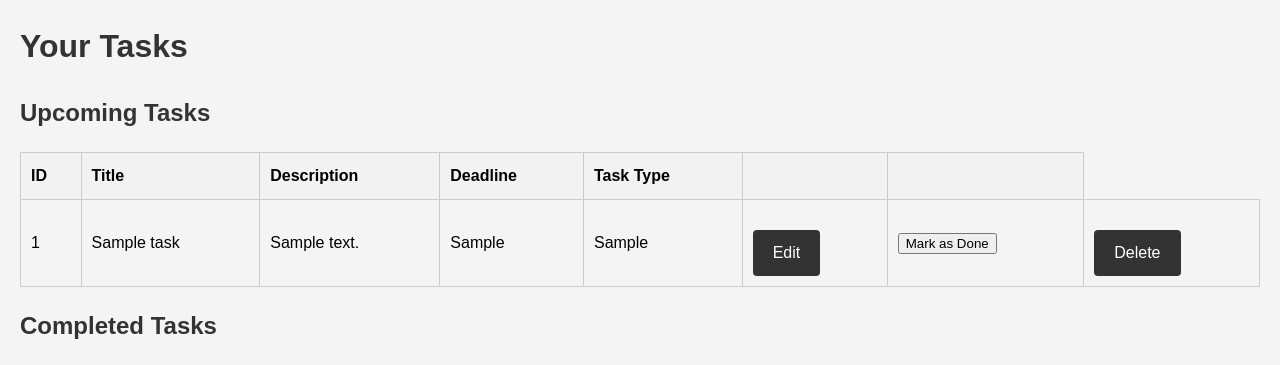
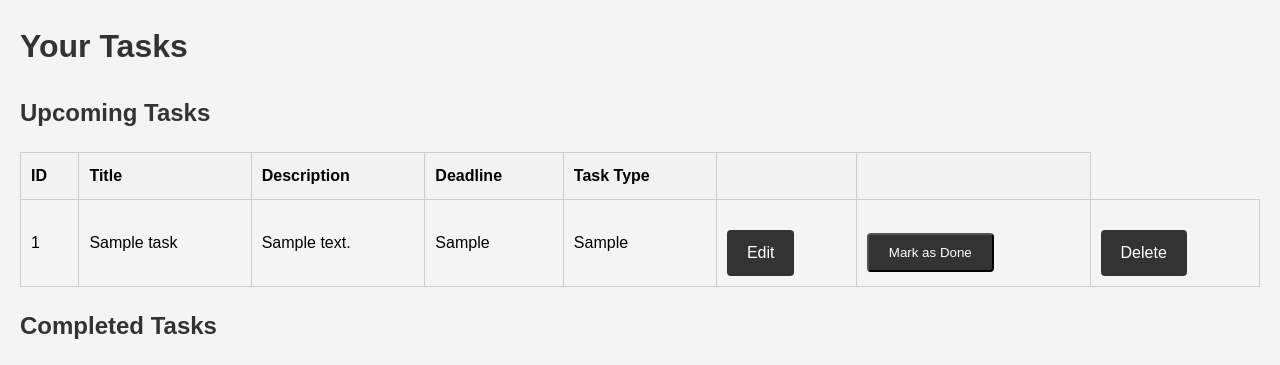
Before and after one commit to Dethmaw/flask-docker-sql-todo, a Flask app: page /tasks in a window 1280 px wide. Shown: the top 365 px of the page. Run offline with Flask 2, Linux system fonts and the light colour scheme; the visitor is signed in with stand-in values (Sample User, id 1); tables that the repository leaves empty or names only in its code hold one stand-in row (values such as "Sample post"); some libraries are stand-ins or nearby versions.

Commit message:
ui improvements and git support added

```diff
--- a/Sample Application/app/static/styles.css
+++ b/Sample Application/app/static/styles.css
@@ -59,3 +59,18 @@ th {
 tr:nth-child(even) {
     background-color: #f2f2f2;
 }
+
+button[type="submit"] {
+    display: inline-block;
+    background-color: #333;
+    color: #fff;
+    text-decoration: none;
+    padding: 10px 20px;
+    border-radius: 4px;
+    margin-top: 20px;
+    cursor: pointer;
+}
+
+button:hover {
+    background-color: #555;
+}
--- a/Sample Application/app/templates/tasks.html
+++ b/Sample Application/app/templates/tasks.html
@@ -5,13 +5,6 @@
   <meta charset="utf-8">
   <meta name="viewport" content="width=device-width, initial-scale=1, shrink-to-fit=no">
   <link rel="stylesheet" href="{{ url_for('static', filename='styles.css') }}">
-  <style>
-    .action-buttons {
-      display: flex;
-      justify-content: space-between;
-      align-items: center;
-    }
-  </style>
   <title>Your Tasks</title>
 </head>
 
```
